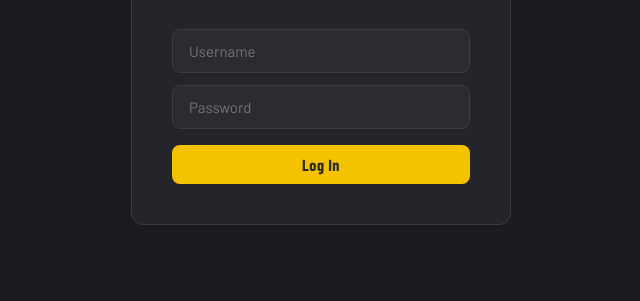
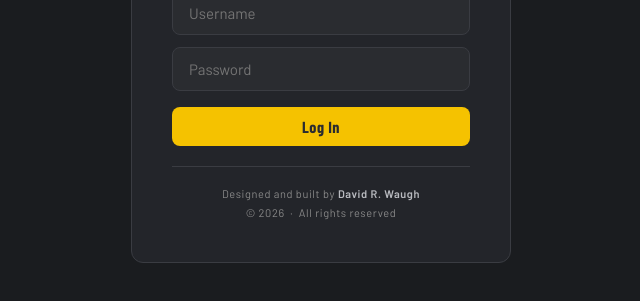
Before and after one commit to BucketlistFireworks/On-Time-Report, a plain HTML site: page index.html in a window 1280 px wide. Shown: the part 341-642 px from the top of the page, without its empty margins (319-959 px from the left). Drawn offline with nearby package versions, Linux system fonts and the light colour scheme; a web font is replaced by a local one.

Commit message:
Add files via upload

```diff
--- a/index.html
+++ b/index.html
@@ -135,6 +135,10 @@ tr:hover td{background:rgba(255,255,255,.03);}
 .toast.ok{border-color:var(--green);color:var(--green);}
 .toast.err{border-color:var(--red);color:var(--red);}
 
+.authorship{text-align:center;font-size:11px;color:var(--muted);letter-spacing:.6px;padding:22px 16px 30px;line-height:1.7;}
+.authorship b{color:#b9bbc0;font-weight:600;}
+.login-authorship{padding:18px 0 0;margin-top:20px;border-top:1px solid var(--silver);}
+
 @media(max-width:700px){
   .form-grid,.form-grid.three{grid-template-columns:1fr;}
   .stats-grid{grid-template-columns:1fr 1fr;}
@@ -154,6 +158,7 @@ tr:hover td{background:rgba(255,255,255,.03);}
     <input type="text" id="l-user" placeholder="Username" autocomplete="username">
     <input type="password" id="l-pass" placeholder="Password" autocomplete="current-password" onkeydown="if(event.key==='Enter')doLogin()">
     <button class="btn btn-primary" style="width:100%;margin-top:4px;" onclick="doLogin()">Log In</button>
+    <div class="authorship login-authorship">Designed and built by <b>David R. Waugh</b><br>&copy; 2026 &nbsp;·&nbsp; All rights reserved</div>
   </div>
 </div>
 
@@ -345,6 +350,8 @@ tr:hover td{background:rgba(255,255,255,.03);}
       </div>
     </div>
   </div>
+
+  <div class="authorship">Designed and built by <b>David R. Waugh</b> &nbsp;·&nbsp; &copy; 2026 &nbsp;·&nbsp; All rights reserved</div>
 </div>
 
 <!-- EDIT MODAL -->
```
